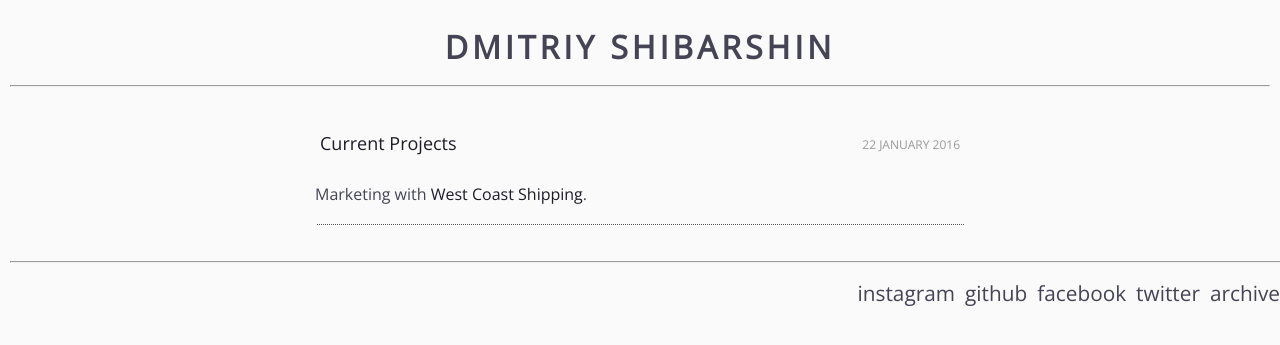
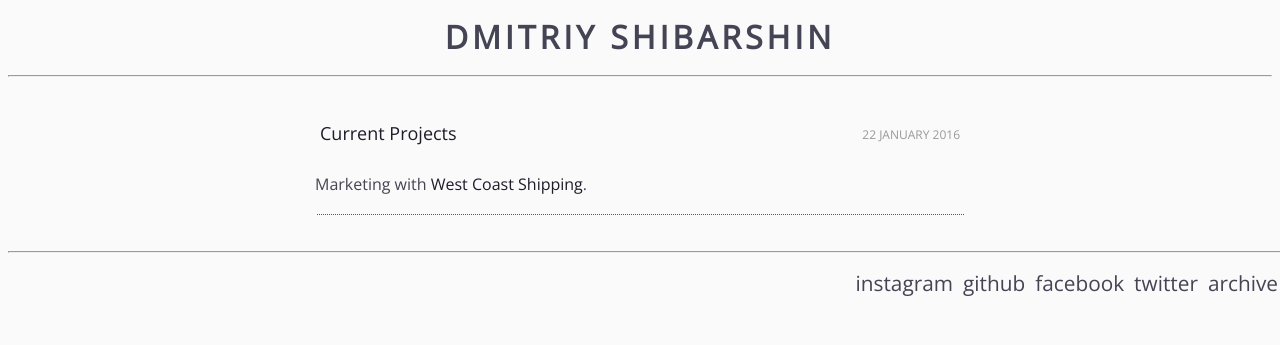
Before and after one commit to dshibarshin/shibarshin.com, a Jekyll site: the page built from index.html, in a window 1280 px wide. Shown: the top 345 px of the page. Built offline with Jekyll 4.4.1, drawn with Linux system fonts in a browser that asks for light colours.

Commit message:
Update stylesheet

```diff
--- a/css/main.css
+++ b/css/main.css
@@ -22,8 +22,8 @@
   list-style-type: none; }
 
 body {
-  padding: 10px;
-  margin: 0;
+  padding: 0;
+  margin: 10 10 10 10;
   height: 100%;
   font-family: "Open Sans", sans-serif;
   color: #454454;
```
